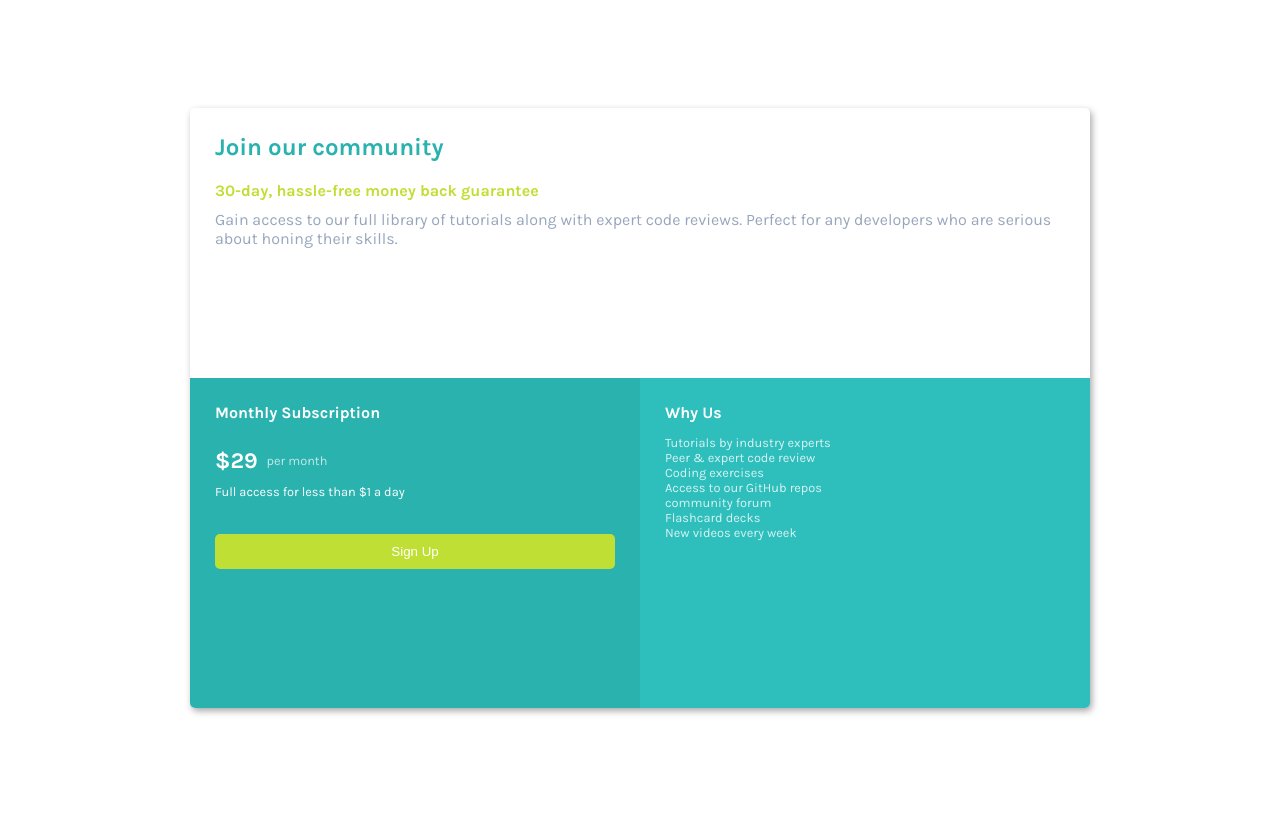
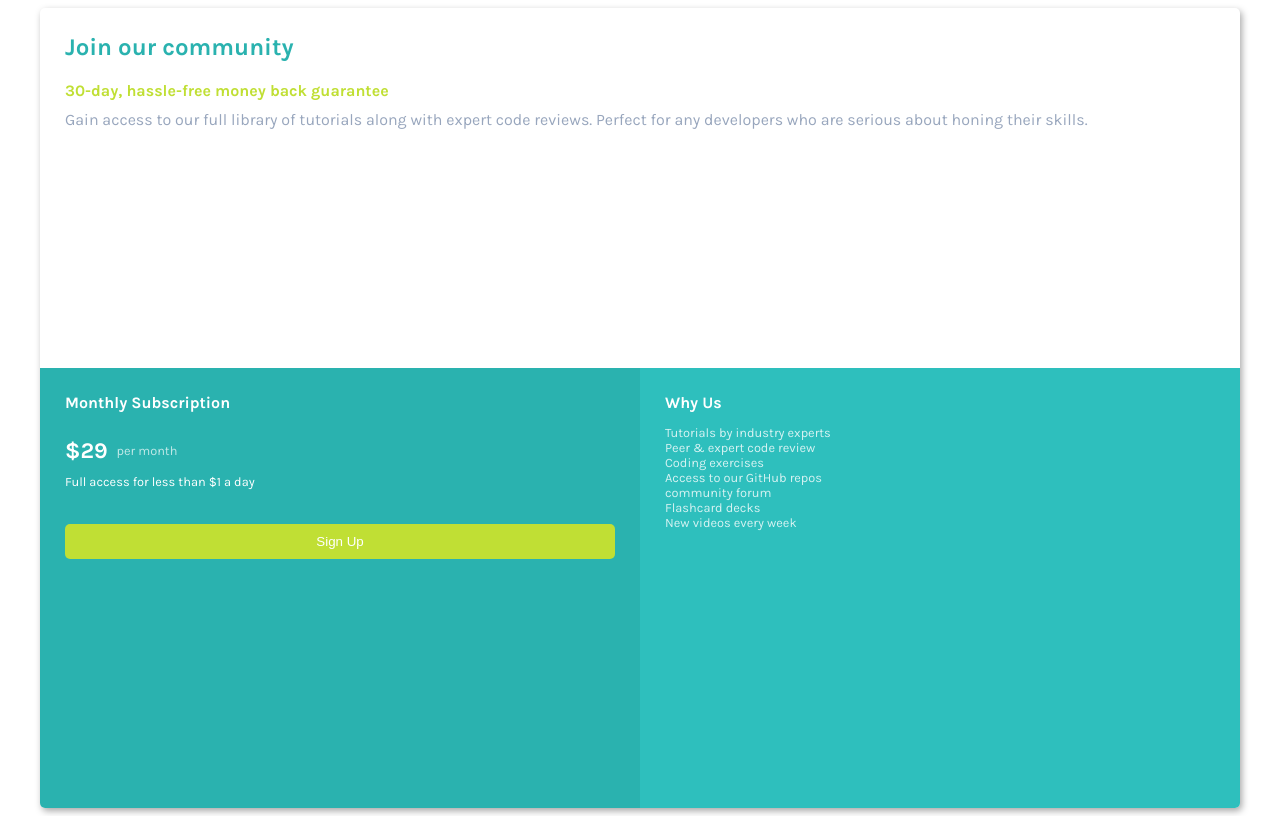
Before and after one commit to Abdirahman-O7/Mobile-Card, a plain HTML site: page index.html in a window 1280 px wide. Drawn offline with Linux system fonts and the light colour scheme.

Commit message:
Update styles.css

```diff
--- a/styles.css
+++ b/styles.css
@@ -20,8 +20,8 @@ h2, h4, p {
 }
 
 #card {
-  width: 900px;
-  height: 600px;
+  width: 1200px;
+  height: 800px;
   box-shadow: 2px 3px 7px 0px rgba(0,0,0,0.35);
   border-radius: 5px;
   overflow: hidden;
```
